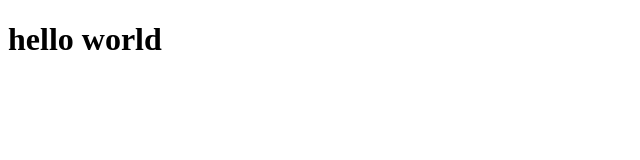
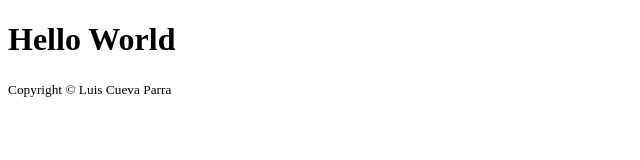
Before and after one commit to angwtechtransfer/angwtechtransfer_Site, a plain HTML site: page index.html in a window 1280 px wide. Shown: the whole page, without its empty margins (0-640 px from the left). Drawn offline with Linux system fonts and the light colour scheme.

Commit message:
adding content

```diff
--- a/index.html
+++ b/index.html
@@ -1,4 +1,17 @@
 <!DOCTYPE html>
 <html>
-<h1>hello world</h1>
+    <head>
+    </head>
+    <body>
+        <header>
+<h1>Hello World</h1>
+        </header>
+        <nav>
+        </nav>
+        <main>
+        </main>
+        <footer>
+            <small>Copyright &copy; Luis Cueva Parra</small>
+        </footer>
+    </body>
 </html>
```
